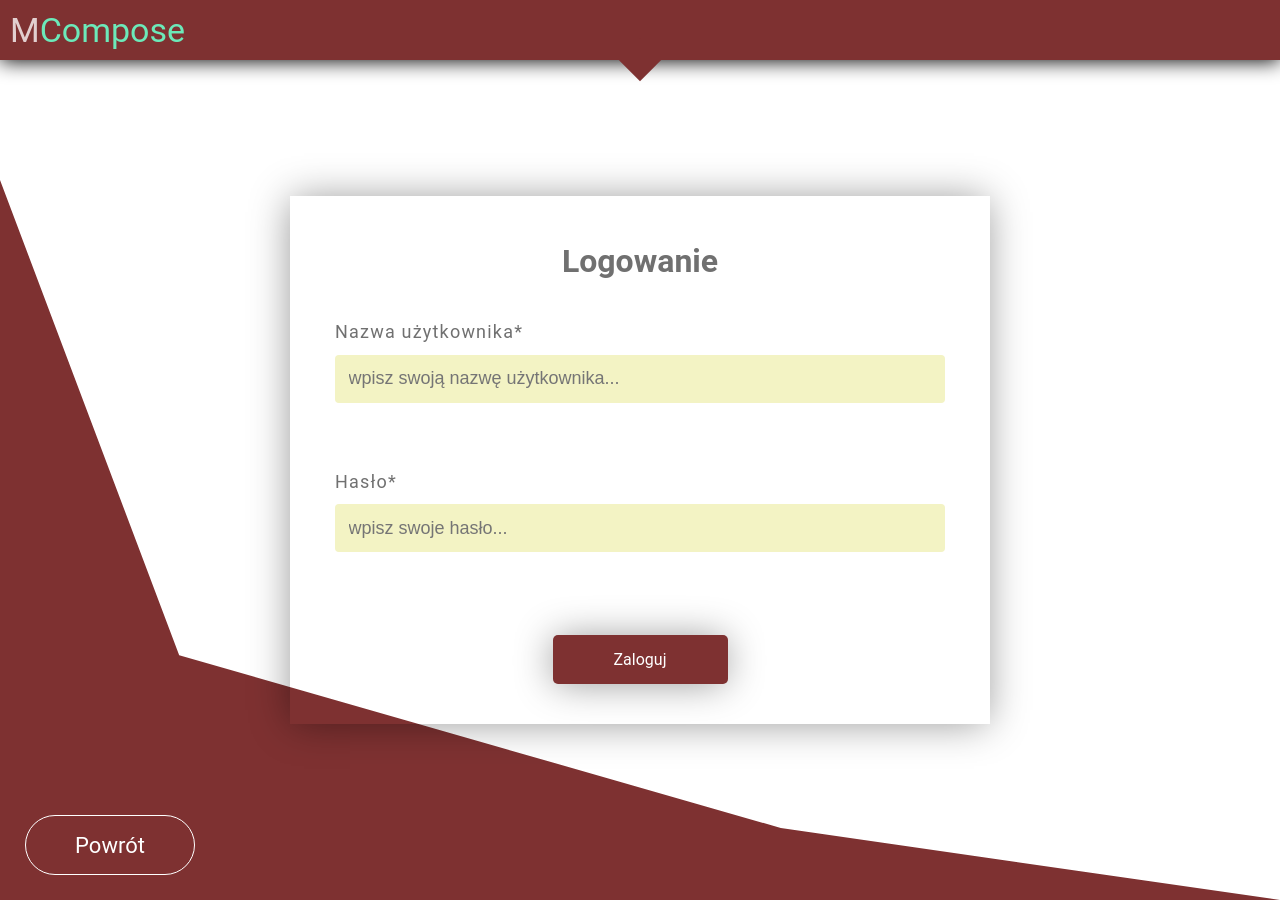
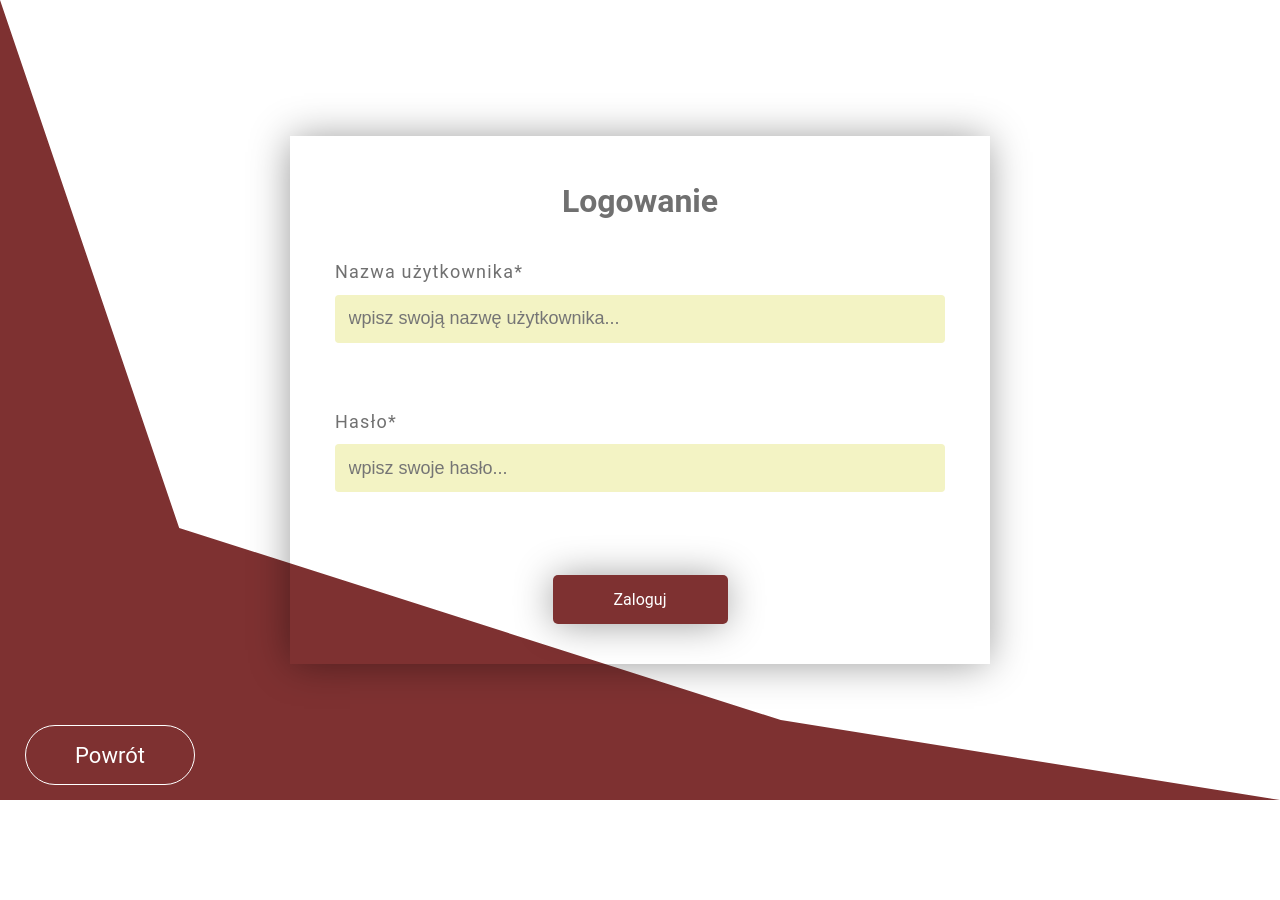
Before and after one commit to polubis/Inzynierka, a React (Create React App) app: page /login in a window 1280 px wide. After the commit the page ends 800 px from the top, so only its background shows below. Built offline with nearby package versions, Linux system fonts and the light colour scheme; what webfontloader would draw is missing.

Commit message:
new things

```diff
--- a/src/RootContainer.jsx
+++ b/src/RootContainer.jsx
@@ -15,7 +15,6 @@ class RootContainer extends React.PureComponent {
     const { loginResult } = this.props;
     return (
         <React.Fragment>
-          <Navbar loginResult/>
             <Route path="/main" render={() => {
               return (
                 loginResult === true ? <Main /> : <Redirect to="/login" />
--- a/src/components/Forms/Login/Login.css
+++ b/src/components/Forms/Login/Login.css
@@ -6,5 +6,5 @@
     left: 25px;
     color: white;
     border-color: white;
-    bottom: -15px;
+    bottom: 15px;
 }
--- a/src/components/Forms/Register/Register.css
+++ b/src/components/Forms/Register/Register.css
@@ -62,7 +62,7 @@
     left: 25px;
     color: white;
     border-color: white;
-    bottom: -15px;
+    bottom: 15px;
 }
 @media(max-width: 1000px){
     .register-form-container .go-next-btn{
--- a/src/components/homePage/StartPage/StartPage.css
+++ b/src/components/homePage/StartPage/StartPage.css
@@ -1,10 +1,6 @@
 .content-container {
-  padding: 1em;
-  min-height: 85vh;
-  box-sizing: border-box;
   z-index: 3;
 }
-
 .content-container h1 {
   margin: 0;
   width: 400px;
@@ -41,8 +37,8 @@
 
 .home-page .medium-btn {
   position: absolute;
-  bottom: -15px;
   right: 25px;
+  bottom: 35px;
 }
 
 @media (min-width: 1000px) {
@@ -54,7 +50,7 @@
       font-size: 90px;
       width: 540px;
     }
-  }
+}
 
 @media (max-width: 1500px) {
   .content-container > p {
--- a/src/containers/HomePage/HomePage.css
+++ b/src/containers/HomePage/HomePage.css
@@ -1,18 +1,9 @@
 .home-page{
+   width: 100%;
    min-height: 100vh;
-   width: 100%;
    display: flex;
    justify-content: center;
    align-items: center;
    position: relative;
    color: #707070;
 }
-#bg2{
-    position: absolute;
-    background-color: #7e3131;
-    -webkit-clip-path: polygon(14% 66%, 61% 90%, 100% 100%, 0 100%, 0 0);
-    clip-path: polygon(14% 66%, 61% 90%, 100% 100%, 0 100%, 0 0);
-    bottom: -40px;
-    width: 100%;
-    height: 90%;
-}
--- a/src/containers/HomePage/HomePage.jsx
+++ b/src/containers/HomePage/HomePage.jsx
@@ -11,7 +11,6 @@ import ConfirmRegisterPage from '../../components/Forms/Register/confirmRegister
 
 class HomePage extends React.PureComponent {
   state = {
-    currentBlockNumber: 0,
     openConfigureModal: false
   }
   pushIntoRoute = path => {
@@ -25,9 +24,7 @@ class HomePage extends React.PureComponent {
     const { openConfigureModal } = this.state;
     return (
       <main className="home-page">
-        {this.state.currentBlockNumber !== 3 &&
-          <div id="bg2" />
-        }
+        <div id="bg2" />
 
         <Route path="/" render={() => {
           return ( <StartPage changeOnTestQuiz={() => this.setState({ openConfigureModal: true })}
--- a/src/containers/Main/Main.jsx
+++ b/src/containers/Main/Main.jsx
@@ -4,6 +4,7 @@ import {Route} from 'react-router-dom';
 import MainStartPage from '../../components/Main/StartPage/StartPage';
 import { scrollBottom } from '../../services/componentsMethods';
 import { withRouter } from 'react-router';
+import Navbar from '../../components/navigation/navbar';
 class Main extends Component {
     componentDidMount(){
         if(this.scrollRef) scrollBottom(this.scrollRef);
@@ -12,14 +13,13 @@ class Main extends Component {
         const { push } = this.props.history;
         return (
             <section className="main">
+                <Navbar />
                 <Route path="/main" render={() => {
                     return (
                         <MainStartPage push={push}
                         scrollRef={el => { this.scrollRef = el }} />
                     );
                 }} />
-
-
             </section>
         );
     }
--- a/src/index.css
+++ b/src/index.css
@@ -1,12 +1,11 @@
 body, html{
   margin: 0;
   font-family: 'Roboto', sans-serif;
-}
-body{
-  height: 100%;
+  min-height: 100vh;
+
 }
 #root{
-  height: 100%;
+  min-height: 100vh;
 }
 a{
   text-decoration: none;
@@ -36,3 +35,12 @@ button:focus{
 ::-webkit-scrollbar-thumb:hover {
   background: rgba(0,0,0,0.6);
 }
+#bg2{
+  position: absolute;
+  background-color: #7e3131;
+  -webkit-clip-path: polygon(14% 66%, 61% 90%, 100% 100%, 0 100%, 0 0);
+  clip-path: polygon(14% 66%, 61% 90%, 100% 100%, 0 100%, 0 0);
+  width: 100%;
+  height: 100%;
+  bottom: 0;
+}
```
